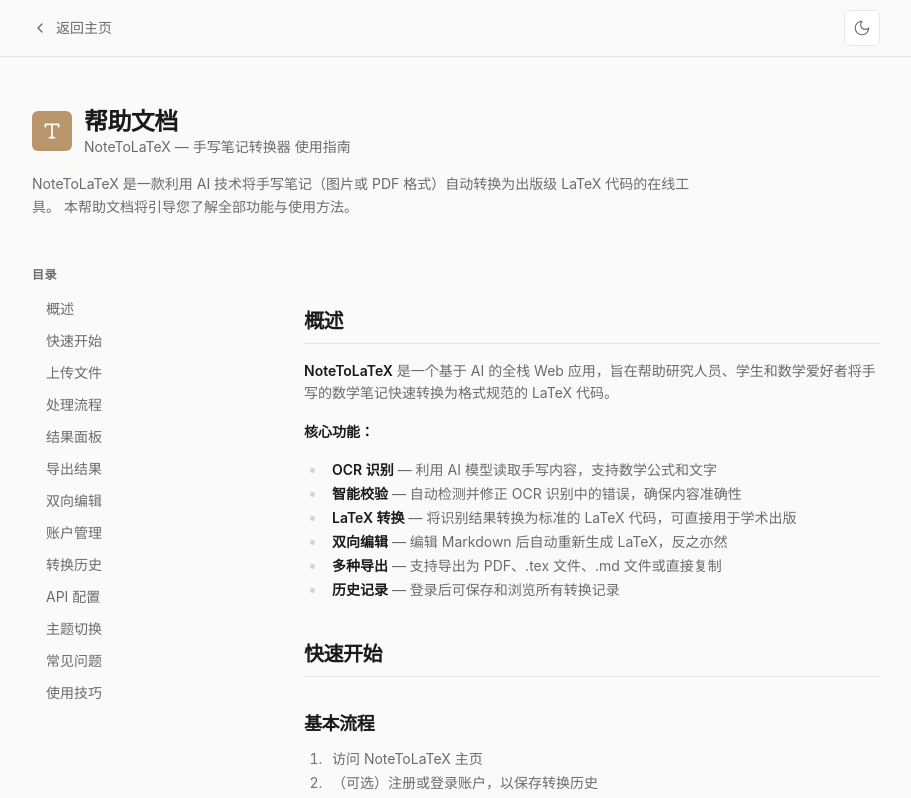
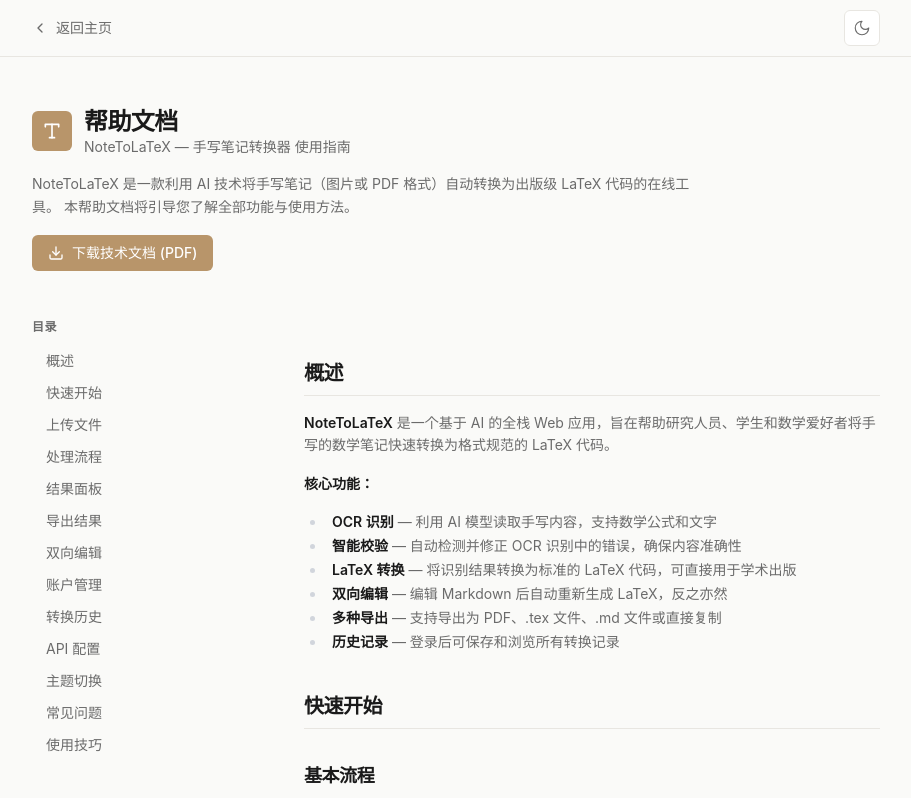
Before and after one commit to luesther655-dotcom/NoteToLatex, a Next.js app in the folder projects/: page /help in a window 1280 px wide. Shown: the top 798 px of the page, without its empty margins (184-1095 px from the left). Built offline with nearby package versions, Linux system fonts and the light colour scheme; no server answers; a web font is replaced by a local one.

Commit message:
feat: 在帮助文档中添加技术文档下载链接
- 下载 evaluation-guide.pdf 到 public 目录
- 在帮助页面标题区域添加下载按钮（带 Download 图标）

Coze-Commit-Type: user
Coze-User-ID: 1466087582468249
Coze-Conversation-ID: 11028648

```diff
--- a/projects/src/app/help/page.tsx
+++ b/projects/src/app/help/page.tsx
@@ -2,7 +2,7 @@
 
 import { ThemeToggle } from "@/components/theme-toggle";
 import Link from "next/link";
-import { ChevronLeft, ExternalLink } from "lucide-react";
+import { ChevronLeft, ExternalLink, Download } from "lucide-react";
 
 const sections = [
   { id: "overview", title: "概述" },
@@ -59,6 +59,14 @@
             NoteToLaTeX 是一款利用 AI 技术将手写笔记（图片或 PDF 格式）自动转换为出版级 LaTeX 代码的在线工具。
             本帮助文档将引导您了解全部功能与使用方法。
           </p>
+          <a
+            href="/evaluation-guide.pdf"
+            download
+            className="inline-flex items-center gap-2 mt-4 px-4 py-2 rounded-md bg-[#B8956A] text-white text-sm font-medium hover:bg-[#A6845C] transition-colors"
+          >
+            <Download className="h-4 w-4" />
+            下载技术文档 (PDF)
+          </a>
         </div>
 
         <div className="flex gap-12">
```
